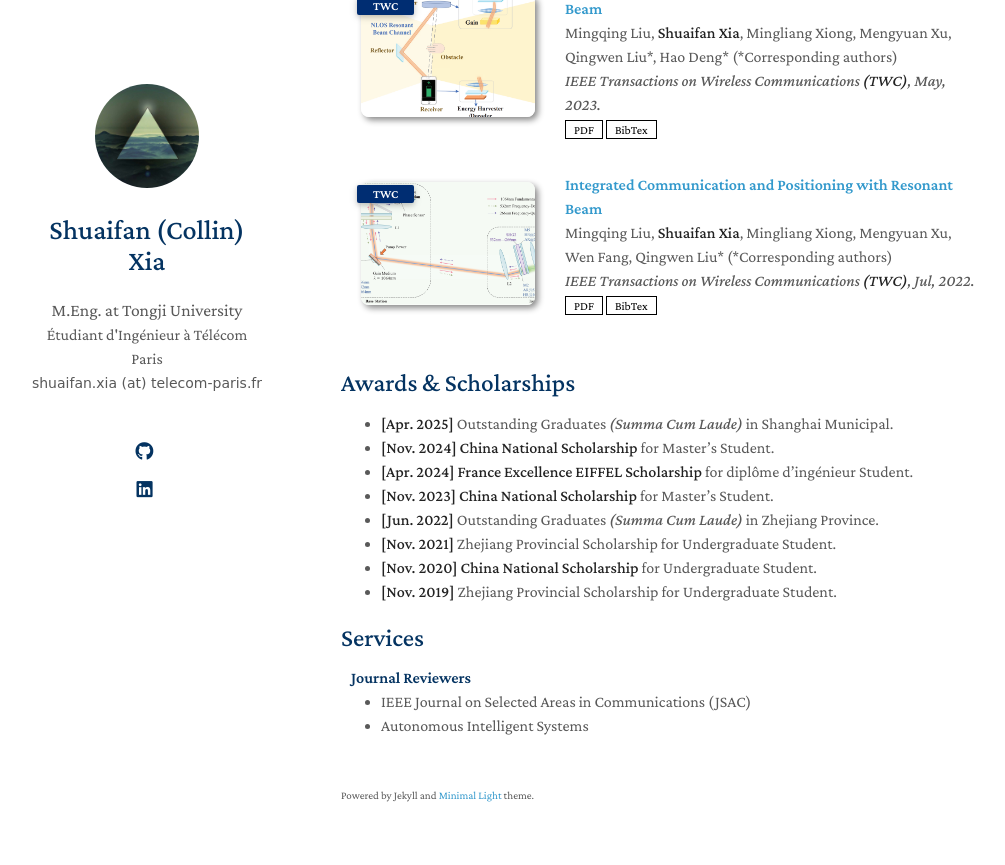
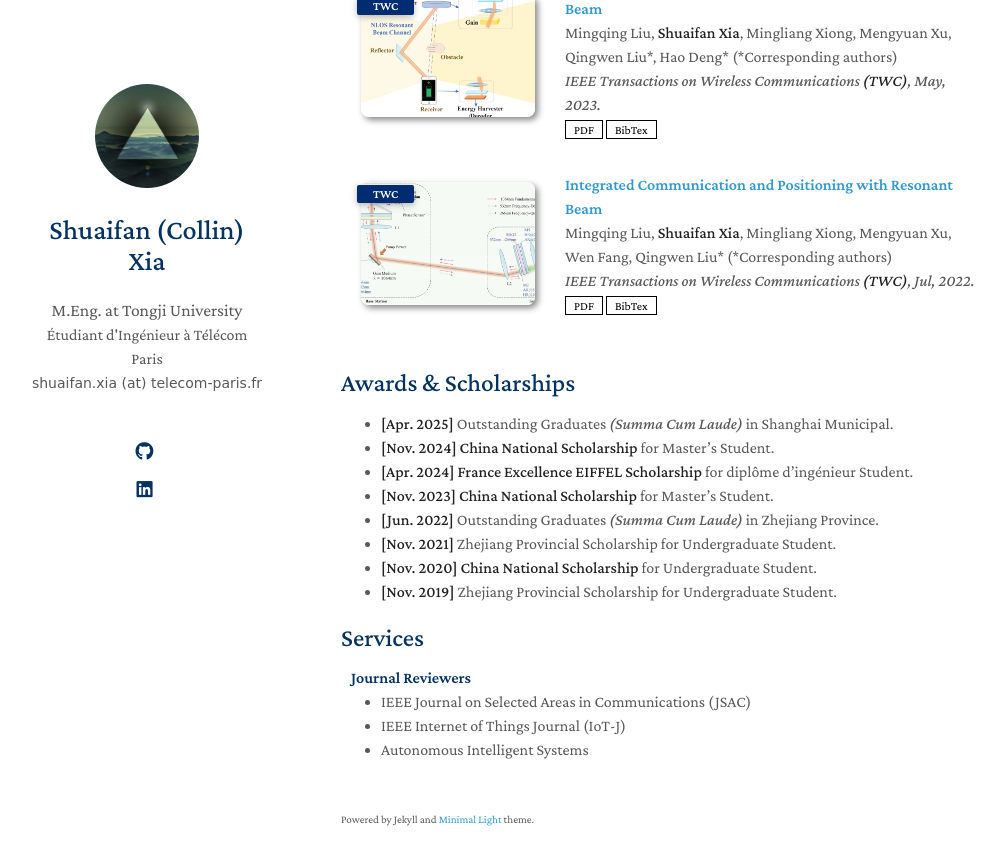
Before and after one commit to Collin911/homepage, a Jekyll site: the page built from index.md, in a window 1280 px wide and 900 px high, scrolled down 1199 px. Shown: the top 865 px of the window, without its empty margins (129-1134 px from the left). Built offline with Jekyll 4.4.1, drawn with Linux system fonts in a browser that asks for light colours; nearby versions of some CDN libraries; a style sheet for code colours, icons or effects is not loaded; our own code applies the rules of GitHub Pages for plain Markdown files.

Commit message:
Update services.md

```diff
--- a/_includes/services.md
+++ b/_includes/services.md
@@ -4,5 +4,6 @@
 
 <ul style="margin:0 0 20px;">
   <li><a href="https://www.comsoc.org/publications/journals/ieee-journal-selected-areas-communications"><autocolor>IEEE Journal on Selected Areas in Communications (JSAC)</autocolor></a></li>
+  <li><a href="https://ieeexplore.ieee.org/xpl/issues?punumber=6488907&isnumber=11313656"><autocolor>IEEE Internet of Things Journal (IoT-J)</autocolor></a></li>
   <li><a href="https://www.springer.com/journal/43684"><autocolor>Autonomous Intelligent Systems</autocolor></a></li>
 </ul>
```
